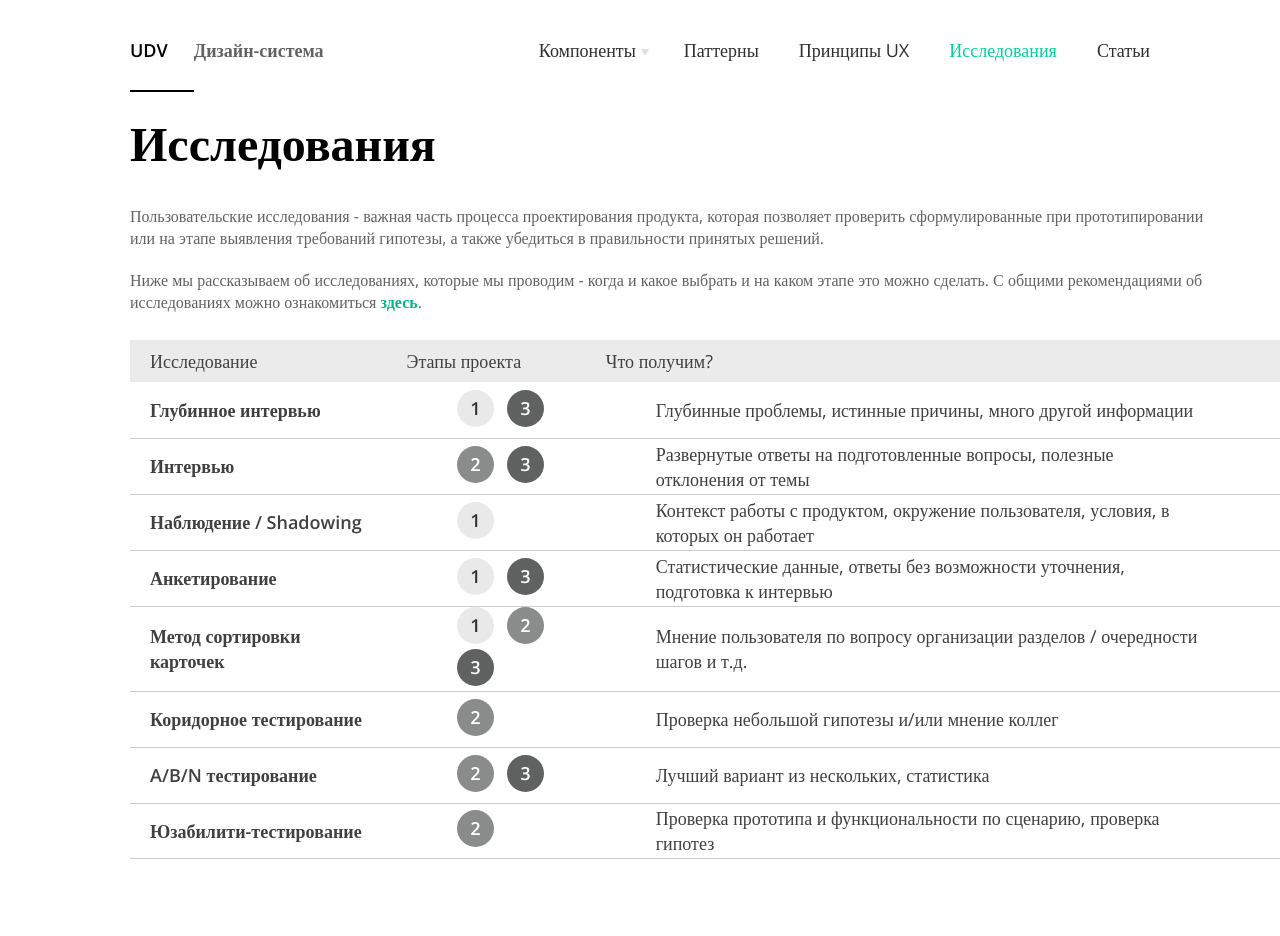
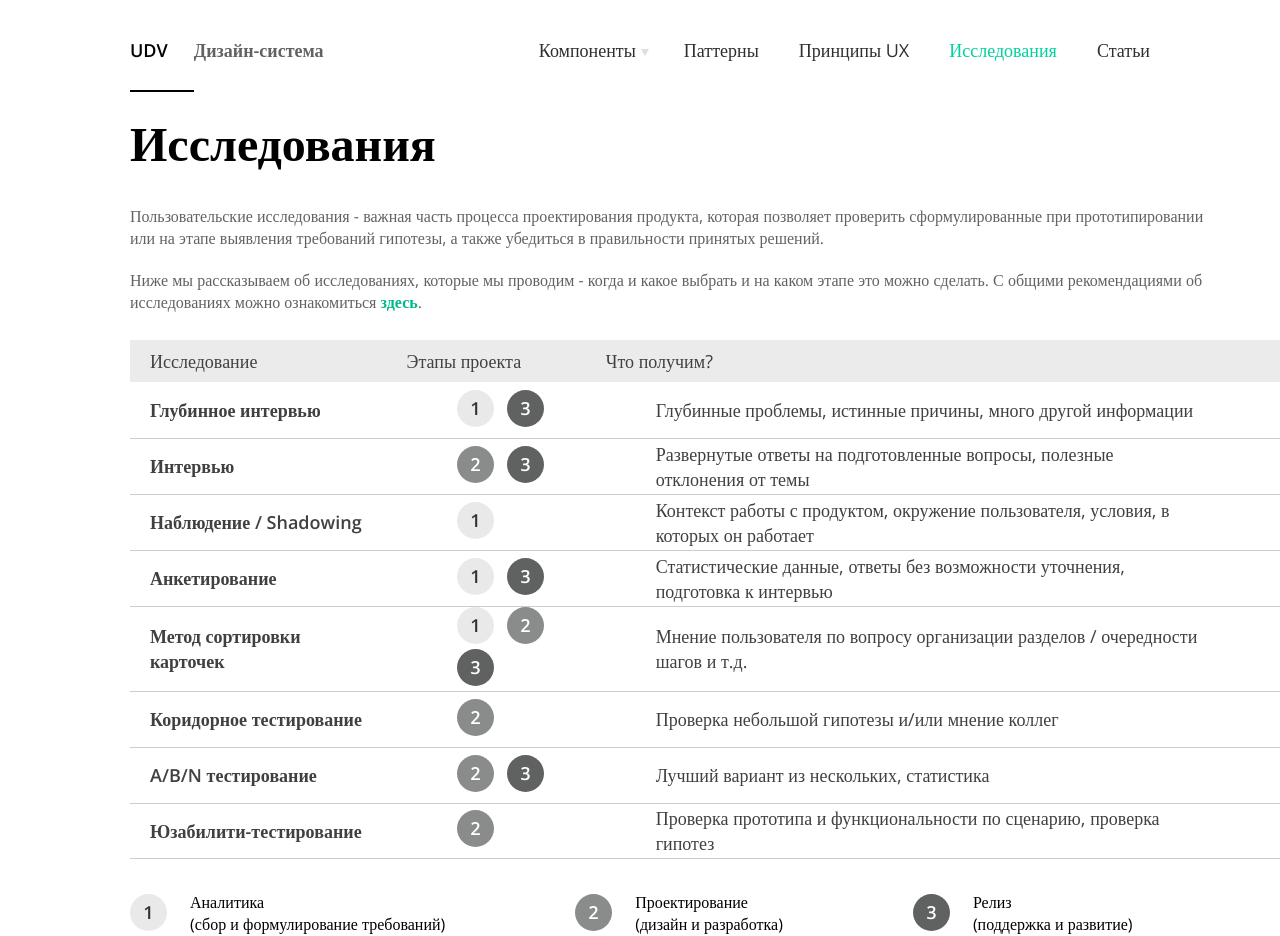
Before and after one commit to MakzaR/udv-design-system, a React (Create React App) app: page /research in a window 1280 px wide. Before the commit the page ends 859 px from the top, so only its background shows below. Built offline with nearby package versions, Linux system fonts and the light colour scheme.

Commit message:
finished styling research page

```diff
--- a/src/components/pages/Research/Research.js
+++ b/src/components/pages/Research/Research.js
@@ -1,9 +1,15 @@
 import React from "react";
+import {ReactSVG} from "react-svg";
+
 
 import Navbar from "../../Navbar";
 import Table from "./Table/Table";
 
 import styles from "./Research.module.css";
+
+import one from "../../../assets/one.svg";
+import two from "../../../assets/two.svg";
+import three from "../../../assets/three.svg";
 
 export default function Research() {
     return (
@@ -23,11 +29,38 @@ export default function Research() {
                     <div>
                         Ниже мы рассказываем об исследованиях, которые мы проводим - когда и какое выбрать и на каком
                         этапе это можно сделать. С общими рекомендациями об исследованиях можно
-                        ознакомиться <a target="_blank" rel="noreferrer" href="https://www.youtube.com/watch?v=dQw4w9WgXcQ">здесь</a>.
+                        ознакомиться <a target="_blank" rel="noreferrer"
+                                        href="https://www.youtube.com/watch?v=dQw4w9WgXcQ">здесь</a>.
                     </div>
                 </div>
-                <div  className={styles.table}>
+                <div className={styles.table}>
                     <Table/>
+                </div>
+                <div className={styles.note}>
+                    <div className={styles.noteItem}>
+                        <ReactSVG src={one} wrapper="span" className={styles.num}/>
+                        <span>
+                            Аналитика
+                            <br/>
+                            (сбор и формулирование требований)
+                        </span>
+                    </div>
+                    <div className={styles.noteItem}>
+                        <ReactSVG src={two} wrapper="span" className={styles.num}/>
+                        <span>
+                            Проектирование
+                            <br/>
+                            (дизайн и разработка)
+                        </span>
+                    </div>
+                    <div className={styles.noteItem}>
+                        <ReactSVG src={three} wrapper="span" className={styles.num}/>
+                        <span>
+                            Релиз
+                            <br/>
+                            (поддержка и развитие)
+                        </span>
+                    </div>
                 </div>
             </div>
         </div>
--- a/src/components/pages/Research/Research.module.css
+++ b/src/components/pages/Research/Research.module.css
@@ -63,3 +63,22 @@ a {
     grid-area: table;
     padding-top: 15px;
 }
+
+.note {
+    grid-area: note;
+    padding-top: 30px;
+    display: flex;
+}
+
+.noteItem {
+    display: flex;
+    align-items: center;
+    font-size: 16px;
+    line-height: 22px;
+    margin-right: 130px;
+}
+
+.num {
+    padding-top: 5px;
+    margin-right: 10px;
+}
--- a/src/components/pages/Research/Table/Table.module.css
+++ b/src/components/pages/Research/Table/Table.module.css
@@ -27,6 +27,7 @@ tr:last-child td{
 }
 
 tr:hover td {
+    cursor: pointer;
     background-color: #F0F0F0;
     border-top: 1px solid transparent;
 }
```
